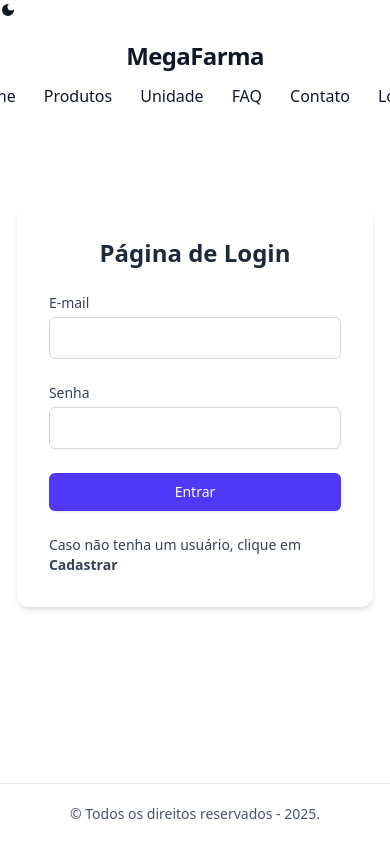
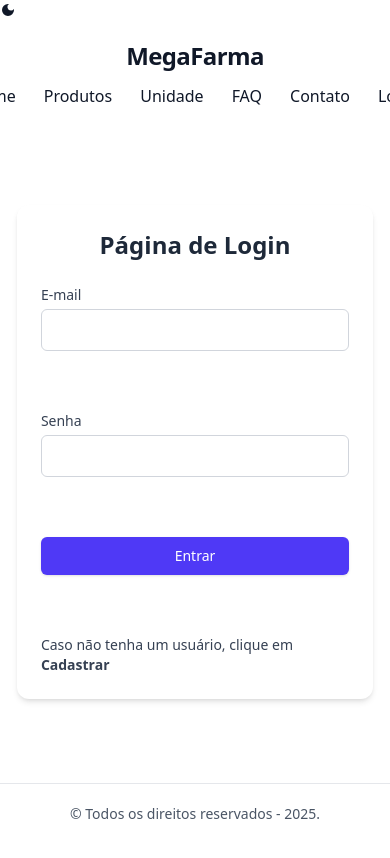
Before and after one commit to 1TDSPG-25/sistema-flow, a React (Vite) app: page /sistema-flow/login in a window 390 px wide. Shown: the top 858 px of the page. Built offline with nearby package versions, Linux system fonts and the light colour scheme; no server answers.

Commit message:
fix(Login): Arrumando a interação com o footer e melhorando a responsividade, para acessar diferentes dimensões de dispositivos.

```diff
--- a/src/routes/Login/index.tsx
+++ b/src/routes/Login/index.tsx
@@ -45,11 +45,11 @@ export default function LoginForm(){
         };
 
     return(
-        <main className="mb-0 p-[2vh] pb-[20vh]">
-            <div className="bg-white p-8 rounded-xl shadow-md w-full max-w-md mx-auto justify-center items-center mt-15">
+        <section className="p-[2vh] pb-[45vh]">
+            <div className="bg-white p-6 rounded-xl shadow-md w-full max-w-md mx-auto justify-center items-center mt-15">
                 <h2 className="text-2xl font-bold mb-6 text-center text-gray-800">Página de Login</h2>
 
-                <form onSubmit={handleSubmit(onSubmit)} className="space-y-6">
+                <form onSubmit={handleSubmit(onSubmit)} className="space-y-15">
                     <div>
                         <label htmlFor="email" className="block text-sm font-medium text-gray-700">E-mail</label>
                         <input id="email" type="email" className="mt-1 block w-full px-3 py-2 bg-white border border-gray-300 rounded-md text-gray-900 placeholder-gray-400 focus:outline-none focus:ring-2 focus:ring-indigo-500 focus:border-indigo-500" {...register("email")} />
@@ -65,6 +65,6 @@ export default function LoginForm(){
                     <p className="block text-sm font-medium text-gray-700">Caso não tenha um usuário, clique em <Link to="/cadastro" className="hover:underline hover:text-blue-500 font-bold">Cadastrar</Link></p>
                 </form>
             </div>
-        </main>
+        </section>
     )
 }
```
